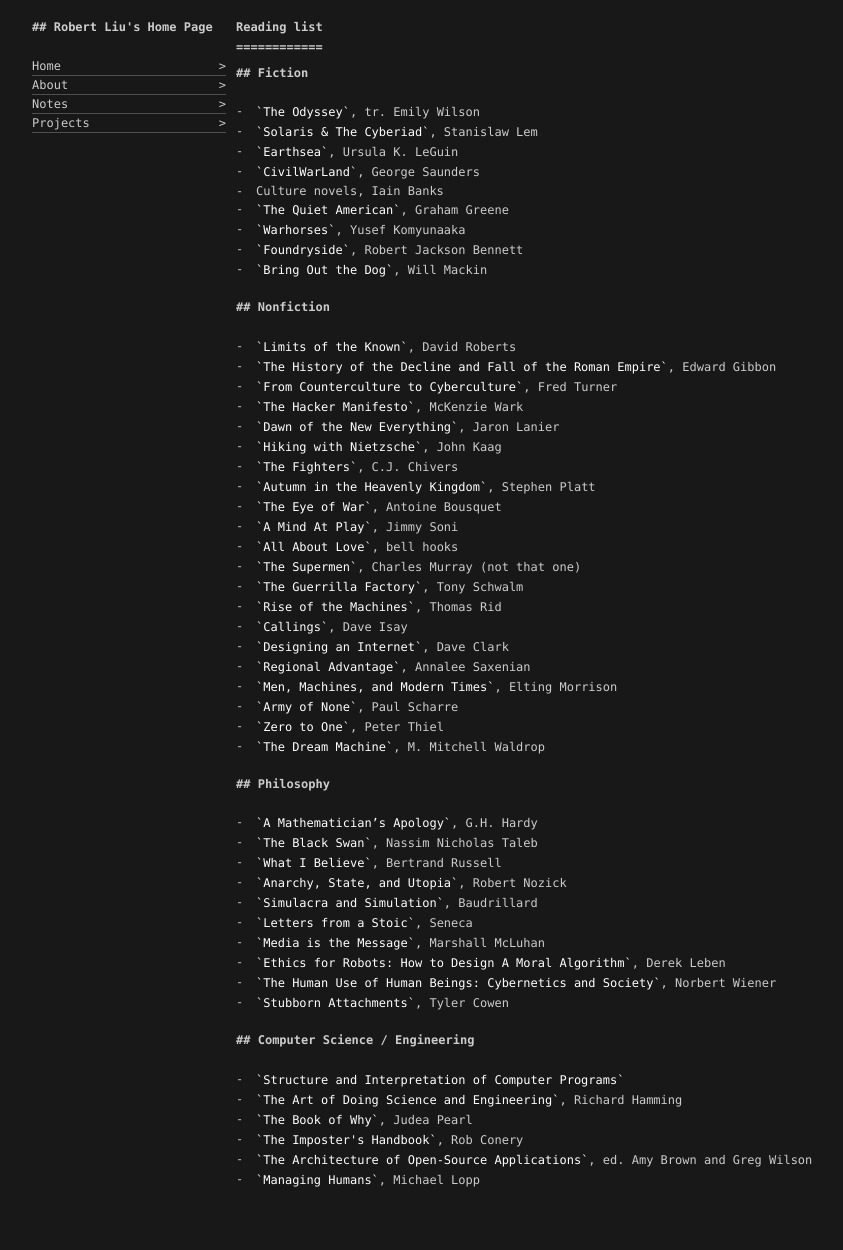
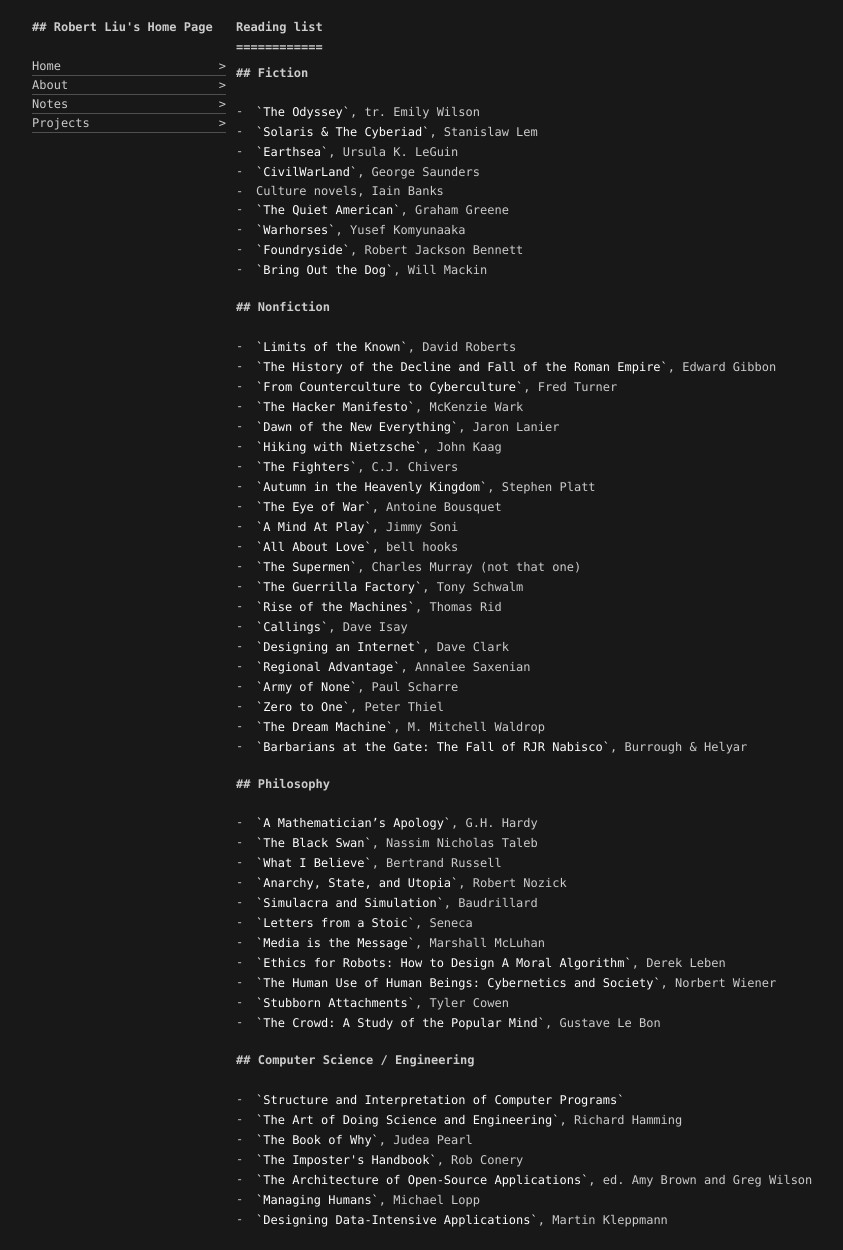
Before and after one commit to rrliu/cordyceptive.github.io, a Jekyll site: the page built from _posts/2019-12-31-reading_list.md, in a window 1280 px wide. Shown: the whole page, without its empty margins (200-1043 px from the left). Built offline with Jekyll 4.4.1, drawn with Linux system fonts in a browser that asks for light colours; before the commit the page ends 1210 px from its top, so only the background shows below that.

Commit message:
elting morrison

```diff
--- a/_posts/2019-12-31-reading_list.md
+++ b/_posts/2019-12-31-reading_list.md
@@ -33,10 +33,10 @@ title: Reading list
 - `Callings`, Dave Isay
 - `Designing an Internet`, Dave Clark
 - `Regional Advantage`, Annalee Saxenian
-- `Men, Machines, and Modern Times`, Elting Morrison
 - `Army of None`, Paul Scharre
 - `Zero to One`, Peter Thiel
 - `The Dream Machine`, M. Mitchell Waldrop
+- `Barbarians at the Gate: The Fall of RJR Nabisco`, Burrough & Helyar
 
 ## Philosophy
 - `A Mathematician’s Apology`, G.H. Hardy
@@ -49,6 +49,7 @@ title: Reading list
 - `Ethics for Robots: How to Design A Moral Algorithm`, Derek Leben
 - `The Human Use of Human Beings: Cybernetics and Society`, Norbert Wiener
 - `Stubborn Attachments`, Tyler Cowen
+- `The Crowd: A Study of the Popular Mind`, Gustave Le Bon
 
 ## Computer Science / Engineering
 - `Structure and Interpretation of Computer Programs`
@@ -57,3 +58,4 @@ title: Reading list
 - `The Imposter's Handbook`, Rob Conery
 - `The Architecture of Open-Source Applications`, ed. Amy Brown and Greg Wilson
 - `Managing Humans`, Michael Lopp
+- `Designing Data-Intensive Applications`, Martin Kleppmann
```
Also changed, not shown: _posts/2018-12-31-books.md (+4 -0 lines).
